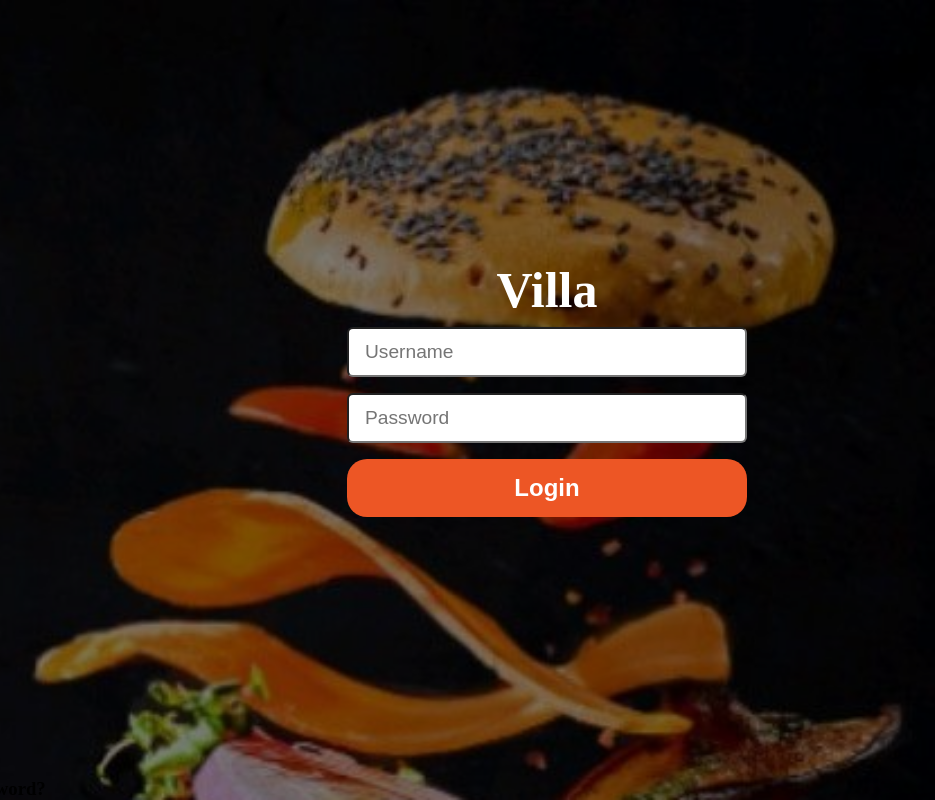
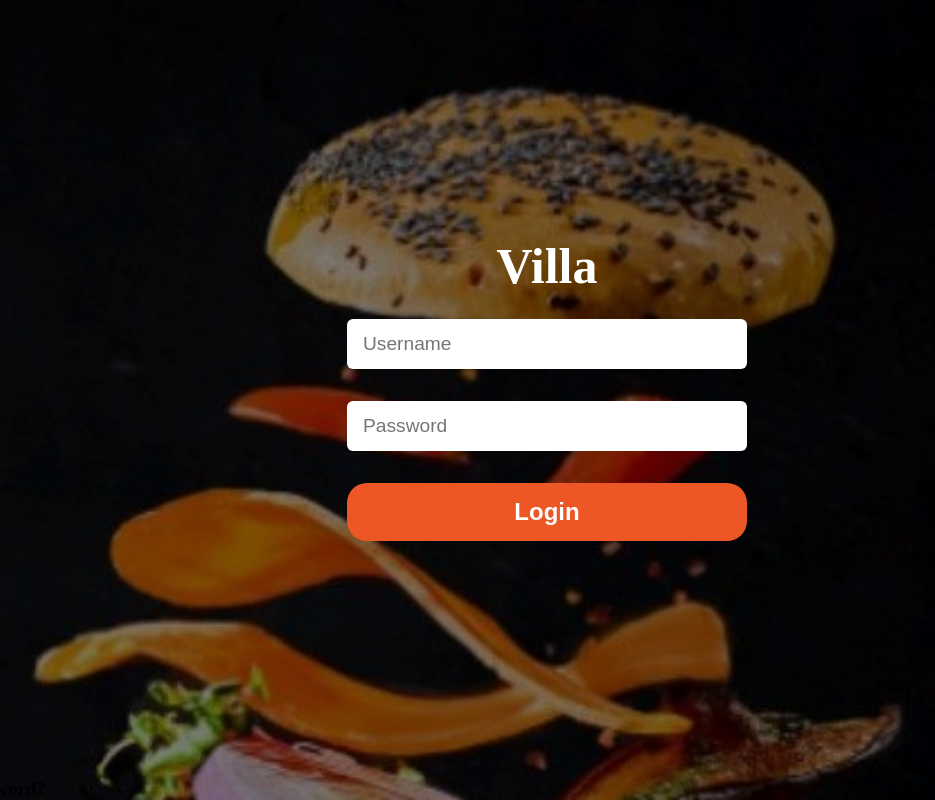
Before and after one commit to Jobsidney/The-Villa, a React (Create React App) app: page / in a window 1280 px wide. Shown: the whole page, without its empty margins (93-1028 px from the left). Built offline with nearby package versions, Linux system fonts and the light colour scheme; a web font is replaced by a local one.

Commit message:
LOgin form

```diff
--- a/src/components/Logins/login.css
+++ b/src/components/Logins/login.css
@@ -34,9 +34,9 @@
 form{
 display: grid;
 grid-template-rows: 50px 50px 50px;
-gap: 1rem;
+gap: 2rem;
 }
-#log>div{
+form>div{
     display: flex;
     flex-direction: row;
 }
@@ -54,11 +54,15 @@ input{
     padding: 1rem;
     font-weight: 500;
     font-size:larger;
+    border: none;
+}
+input:focus{
+    border: 4px solid #ed5625ff;
+    background-color:rgb(244, 210, 198) ;
 }
 #logIn {
     width: 100%;
     padding: 15px;
-    /* margin-right: 20%; */
     border: none;
     border-radius: 20px;
     color: white;
```
